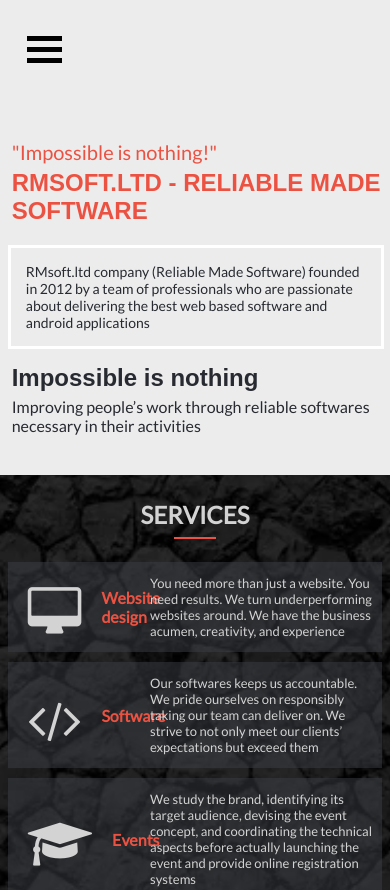
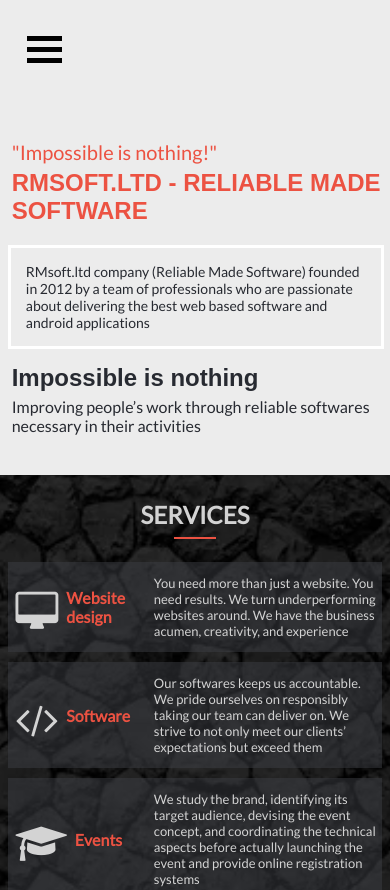
Before and after one commit to rushemaa/capstone, a plain HTML site: page index.html in a window 390 px wide. Shown: the top 890 px of the page. Drawn offline with Linux system fonts and the light colour scheme; a web font is replaced by a local one.

Commit message:
Fix linter and mobile UI

```diff
--- a/css/styles.css
+++ b/css/styles.css
@@ -98,26 +98,24 @@
 
 .p-header {
   display: flex;
-  width: 38%;
+  width: 39%;
   align-items: center;
-}
-
-.p-img {
-  max-height: 50px;
-  margin-left: 20px;
+  justify-content: left;
 }
 
 .services {
-  font-size: 50px;
+  font-size: 40px;
   color: #d3d3d3;
-  margin-left: 20px;
+  margin-left: 2vw;
+  margin-right: initial;
   z-index: 0;
   margin-top: 10px;
 }
 
 .p-header h4 {
   color: #ec5242;
-  margin-left: 20px;
+  margin-left: 2vw;
+  margin-right: 2vw;
 }
 
 .p-text {
--- a/css/widescreen.css
+++ b/css/widescreen.css
@@ -210,12 +210,14 @@
   align-items: center;
 }
 
-.p-img {
-  max-height: 50px;
+.services {
+  font-size: 40px;
+  color: #d3d3d3;
+  margin-left: initial;
+  margin-right: initial;
+  z-index: 0;
   margin-top: 10px;
   margin-bottom: 10px;
-  margin-left: initial;
-  margin-right: initial;
 }
 
 .p-header h4 {
--- a/scripts.js
+++ b/scripts.js
@@ -1,4 +1,3 @@
-/* eslint-disable no-plusplus */
 const clicked = document.querySelector('#clicked');
 const toolbar = document.querySelector('.hamburger');
 const clickedP = document.querySelector('.clicked-p');
@@ -60,7 +59,7 @@
 
 // passing data into the works section
 const works = document.querySelector('.c-speakers');
-for (let index = 0; index < feautured.length; index++) {
+for (let index = 0; index < feautured.length; index += 1) {
   const {
     name, title, descriptions, image,
   } = feautured[index];
```
